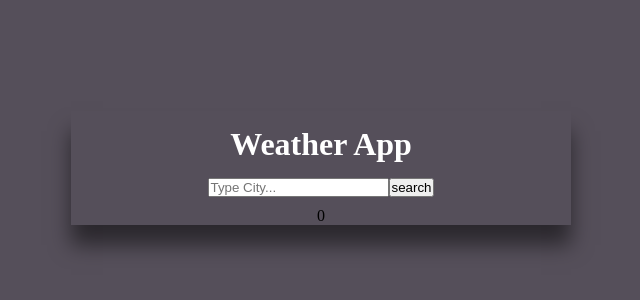
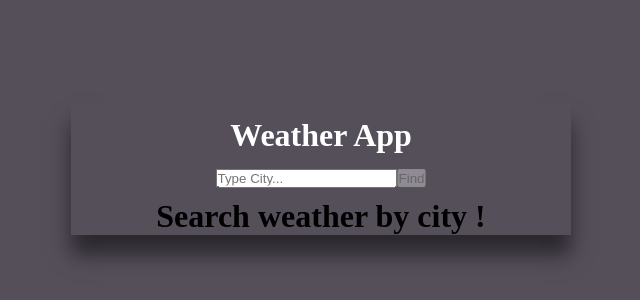
Before and after one commit to Sanjay7089/Weather-App, a React (Create React App) app in the folder client/: page / in a window 1280 px wide. Shown: the part 232-532 px from the top of the page, without its empty margins (319-959 px from the left). Built offline with nearby package versions, Linux system fonts and the light colour scheme; no server answers.

Commit message:
refactor main to use custom hook  and deal with null value

```diff
--- a/client/src/Components/SearchBar.jsx
+++ b/client/src/Components/SearchBar.jsx
@@ -10,8 +10,12 @@ const SearchBar = ({ valueCity, main_handleSubmit, main_handleSearch }) => {
             value={valueCity}
             onChange={main_handleSearch}
           />
-          <button type="Submit" onClick={main_handleSubmit}>
-            search
+          <button
+            disabled={!valueCity}
+            type="Submit"
+            onClick={main_handleSubmit}
+          >
+            Find
           </button>
         </form>
       </div>
--- a/client/src/Components/WeatherCard.jsx
+++ b/client/src/Components/WeatherCard.jsx
@@ -7,10 +7,10 @@ import AirOutlinedIcon from "@mui/icons-material/AirOutlined";
 import CloudOutlinedIcon from "@mui/icons-material/CloudOutlined";
 const WeatherCard = ({ weatherData }) => {
   console.log(weatherData);
-  console.log(weatherData.weather[0].main);
-  console.log(weatherData.main.temp);
-  console.log(weatherData.wind.speed);
-  console.log(weatherData.name);
+  // console.log(weatherData.weather[0].main);
+  // console.log(weatherData.main.temp);
+  // console.log(weatherData.wind.speed);
+  // console.log(weatherData.name);
 
   return (
     <>
@@ -24,22 +24,22 @@ const WeatherCard = ({ weatherData }) => {
       <div className="weather-row">
         <div className="weather-column">
           <LightModeOutlinedIcon />
-          <p>Temp: {weatherData.main.temp.toFixed(2)} "C</p>
+          <p>Temp: {weatherData.temp.toFixed(2)} "C</p>
         </div>
         <div className="weather-column">
           <CompressOutlinedIcon />
           {/* Change 800 to some value */}
-          <p>Pressure: {weatherData.main.pressure > 800 ? "High" : "Low"}</p>
+          <p>Pressure: {weatherData.pressure > 800 ? "High" : "Low"}</p>
         </div>
       </div>
       <div className="weather-row">
         <div className="weather-column">
           <CloudOutlinedIcon />
-          <p>Humidity: {weatherData.main.humidity}</p>
+          <p>Humidity: {weatherData.humidity}</p>
         </div>
         <div className="weather-column">
           <AirOutlinedIcon />
-          <p>Wind: {weatherData.wind.speed}</p>
+          <p>Wind: {weatherData.speed}</p>
         </div>
       </div>
     </>
--- a/client/src/Pages/Main.jsx
+++ b/client/src/Pages/Main.jsx
@@ -6,18 +6,15 @@ import WeatherService from "../services/WeatherService";
 
 const Main = () => {
   const [city, setCity] = useState("");
-  const { data, fetchData } = WeatherService();
-
-  // useEffect(() => {
-  //   // This will run whenever the `data` state changes
-  //   console.log(data);
-  // }, [city]);
+  const [url, setUrl] = useState(`http://localhost:8000/${city}`);
+  const { data } = WeatherService(url);
 
   const handleSubmit = (event) => {
     event.preventDefault();
-    fetchData(city);
-    console.log(data);
+    setUrl(`http://localhost:8000/${city}`);
+    setCity("");
   };
+
   const handleSearch = (e) => {
     setCity(e.target.value);
   };
@@ -31,7 +28,12 @@ const Main = () => {
         main_handleSubmit={handleSubmit}
         main_handleSearch={handleSearch}
       />
-      {data & <WeatherCard weatherData={data} />}
+
+      {data != null ? (
+        <WeatherCard weatherData={data} />
+      ) : (
+        <h1>Search weather by city !</h1>
+      )}
     </div>
   );
 };
```
